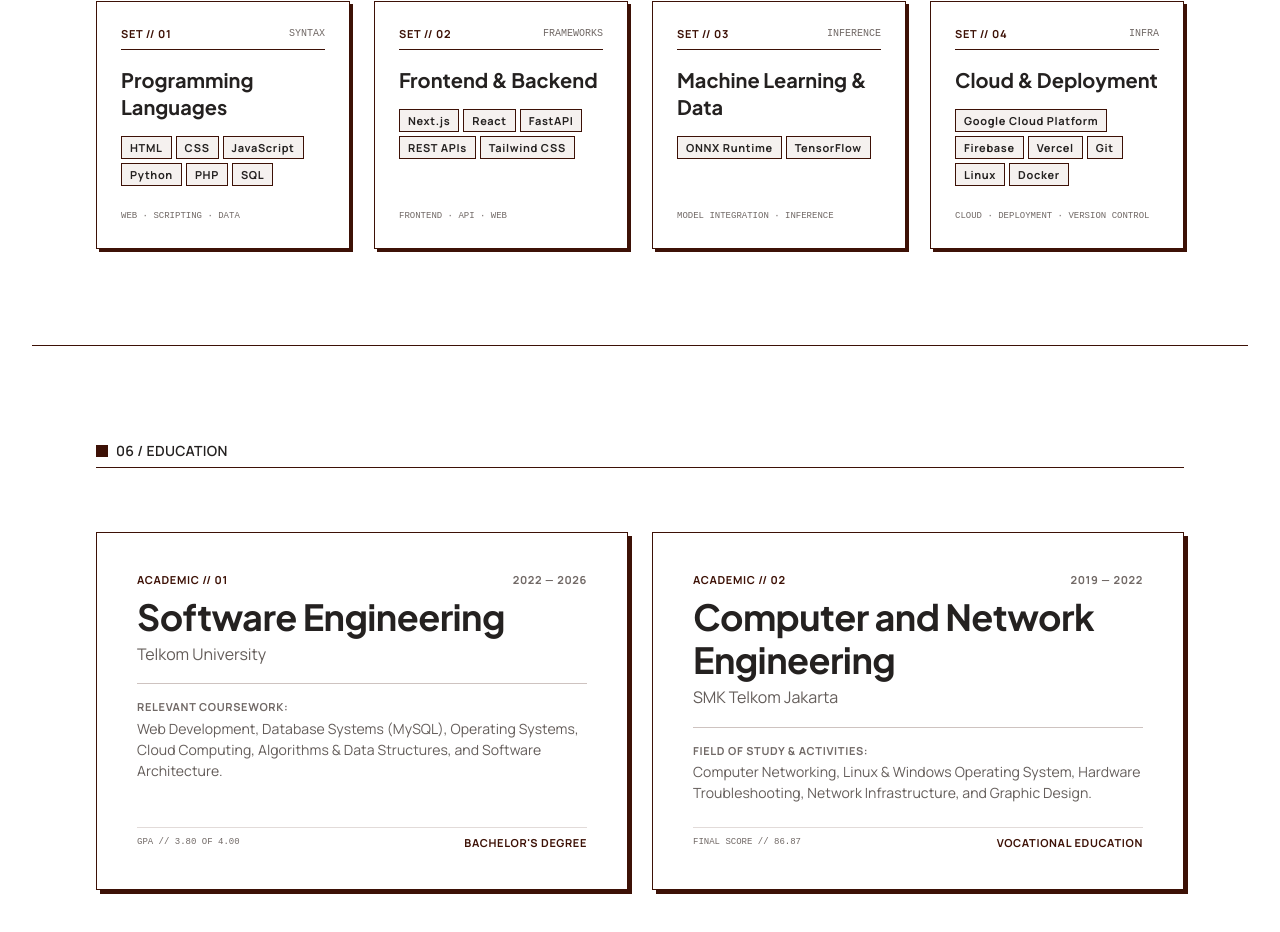
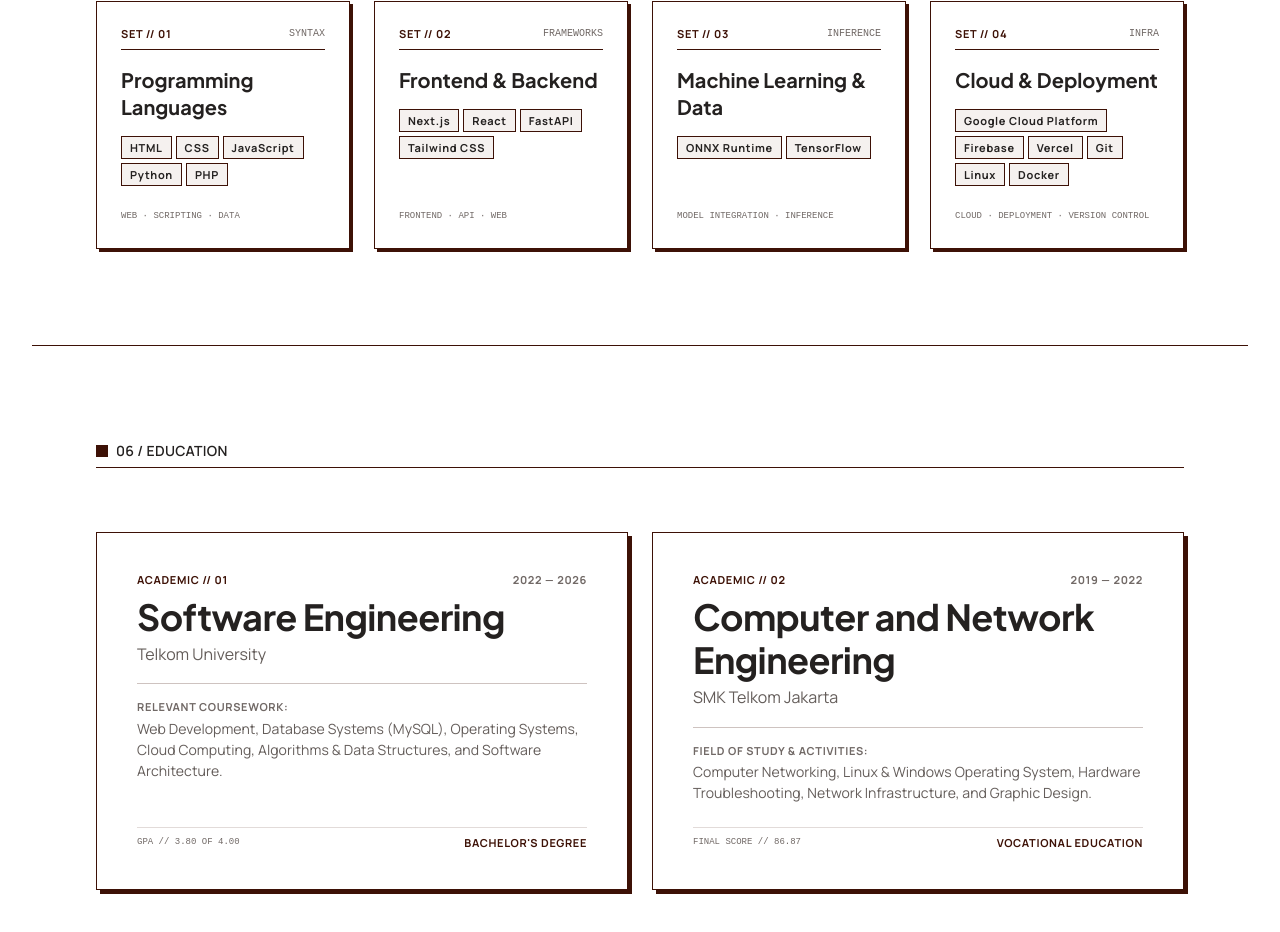
Before and after one commit to dimzkuy/Portofolio2026, a Next.js app: page / in a window 1280 px wide. Shown: the part 4160-5092 px from the top of the page. Built offline with nearby package versions, Linux system fonts and the light colour scheme; no server answers.

Commit message:
fix: fixing typos on tech stacks

```diff
--- a/src/app/page.js
+++ b/src/app/page.js
@@ -107,14 +107,14 @@
           index: "01",
           mono: "SYNTAX",
           title: "Programming Languages",
-          tags: ["HTML", "CSS", "JavaScript", "Python", "PHP", "SQL"],
+          tags: ["HTML", "CSS", "JavaScript", "Python", "PHP"],
           footnote: "WEB · SCRIPTING · DATA",
         },
         {
           index: "02",
           mono: "FRAMEWORKS",
           title: "Frontend & Backend",
-          tags: ["Next.js", "React", "FastAPI", "REST APIs", "Tailwind CSS"],
+          tags: ["Next.js", "React", "FastAPI", "Tailwind CSS"],
           footnote: "FRONTEND · API · WEB",
         },
         {
@@ -301,21 +301,21 @@
           index: "02",
           mono: "FRAMEWORKS",
           title: "Frontend & Backend",
-          tags: ["Next.js", "React", "Node.js", "FastAPI", "REST APIs"],
+          tags: ["Next.js", "React", "FastAPI", "Tailwind CSS"],
           footnote: "SSR • Edge • REST",
         },
         {
           index: "03",
           mono: "INFERENCE",
           title: "Machine Learning & Data",
-          tags: ["TensorFlow.js", "ONNX Runtime", "NumPy", "Pipeline Data"],
+          tags: ["ONNX Runtime", "TensorFlow"],
           footnote: "Terkuantisasi • Sisi Peramban",
         },
         {
           index: "04",
           mono: "INFRA",
           title: "Alat & Deployment",
-          tags: ["Git", "Docker", "Vercel", "Linux", "CI/CD"],
+          tags: ["Google Cloud Platform", "Firebase", "Vercel", "Git", "Linux", "Docker"],
           footnote: "Otomatis • Terkontainerisasi",
         },
       ],
```
